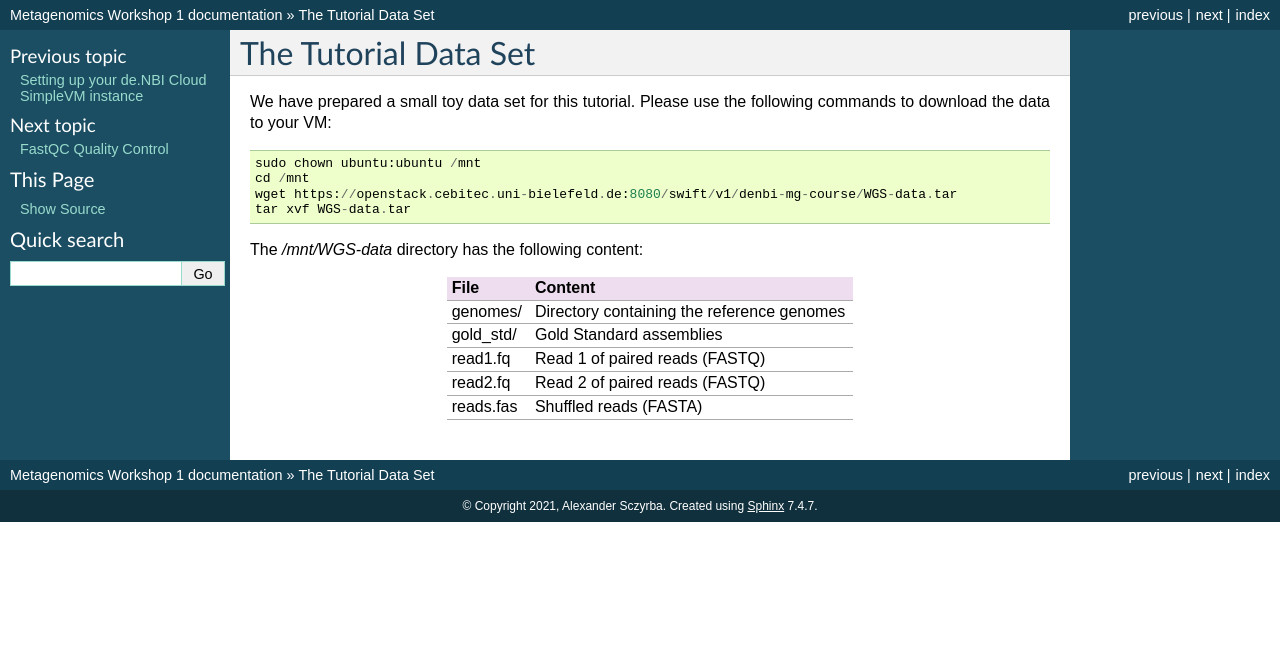
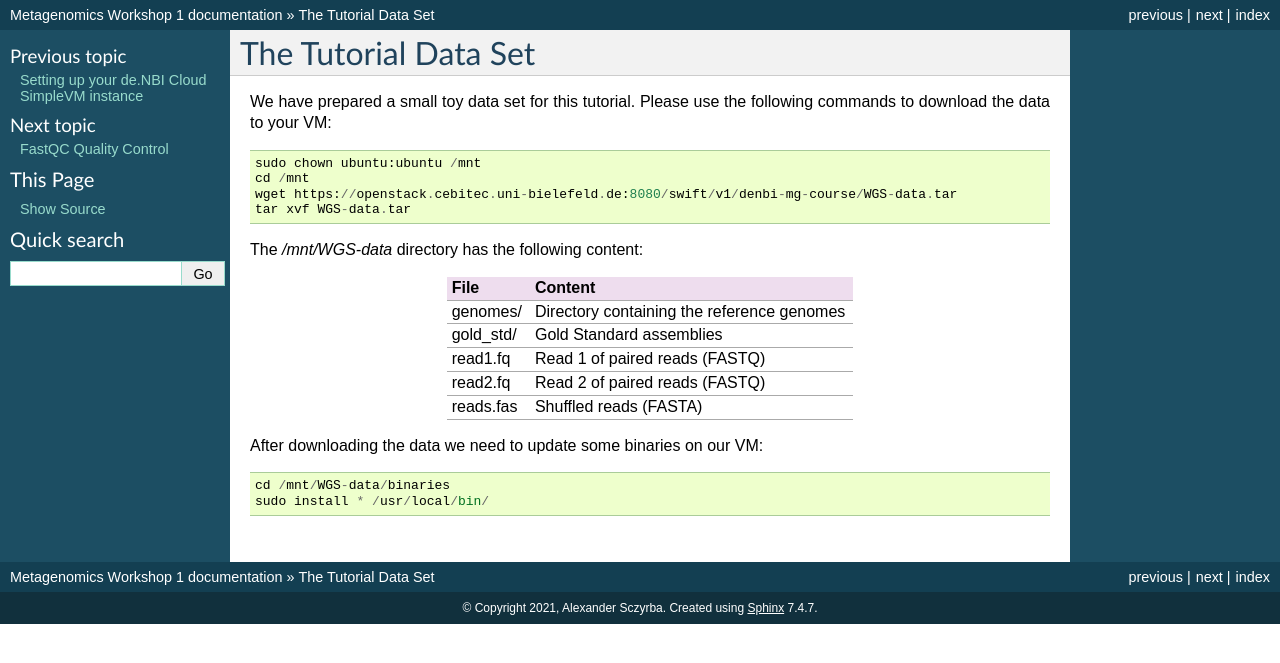
Before and after one commit to metagenomics/metagenomics-workshop, a Sphinx documentation site: the page built from docs/data.rst, in a window 1280 px wide. Shown: the top 663 px of the page. Built offline with Sphinx 7.4.7, drawn with Linux system fonts in a browser that asks for light colours.

Commit message:
Update data.rst

```diff
--- a/docs/data.rst
+++ b/docs/data.rst
@@ -25,3 +25,9 @@ The `/mnt/WGS-data` directory has the following content:
 +---------------+--------------------------------------------+
 | reads.fas     | Shuffled reads (FASTA)                     |
 +---------------+--------------------------------------------+
+
+
+After downloading the data we need to update some binaries on our VM::
+
+  cd /mnt/WGS-data/binaries
+  sudo install * /usr/local/bin/
```
